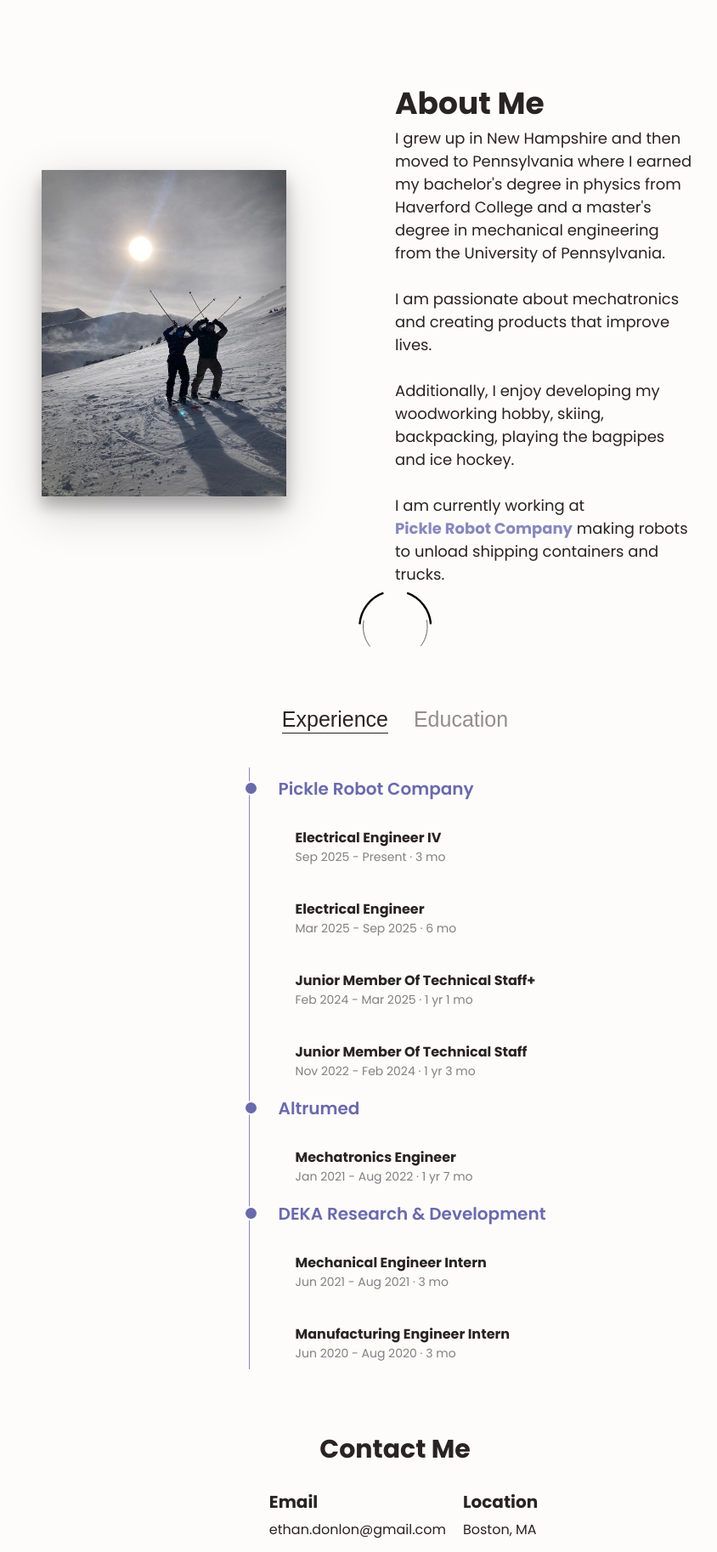
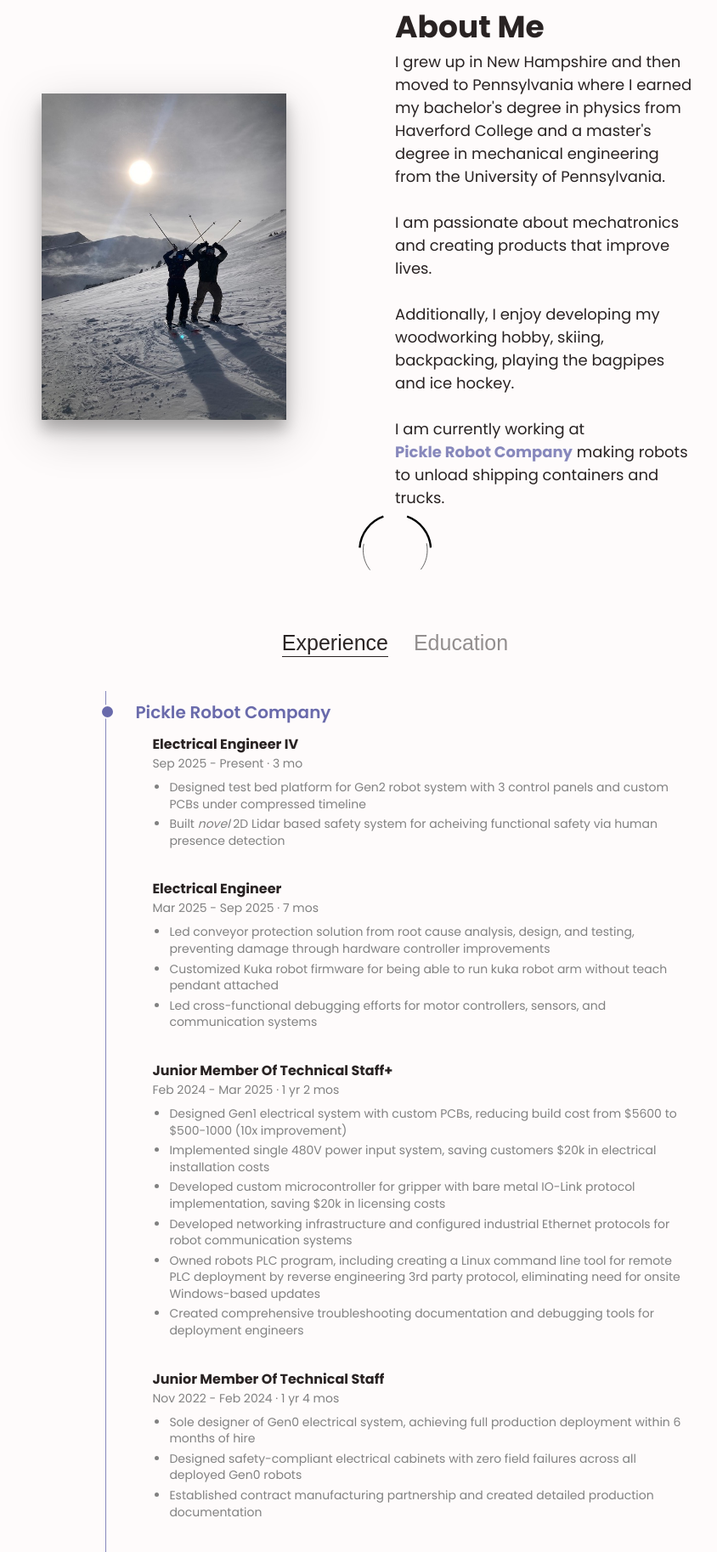
Before and after one commit to elidonner/PersonalWebsite, a Flask app: page /about in a window 1280 px wide. Shown: the part 90-1916 px from the top of the page at 85% size, without its empty margins (175-1019 px from the left). Run offline with Flask 3, Linux system fonts and the light colour scheme; some libraries are stand-ins or nearby versions.

Commit message:
job descriptions and krypto fixes

```diff
--- a/static/css/styles.css
+++ b/static/css/styles.css
@@ -175,6 +175,9 @@ img {
 }
 
 .nav-parent {
+  position: fixed;
+  top: 0;
+  left: 0;
   width: 100%;
   height: var(--header-height);
   z-index: 3;
@@ -433,9 +436,11 @@ img {
 .tab-content {
   padding: 40px 0;
   display: none;
+  width:fit-content;
+  max-width: 60%;
 }
 .tab-content.active {
-  display: block;
+  display: flex;
 }
 .timeline-item {
   margin-bottom: 30px;
@@ -469,12 +474,12 @@ img {
 }
 
 /* Company grouping styles */
-.company-header {
-  margin-bottom: 20px;
+.timeline-header {
+  margin-bottom: 0px;
   position: relative;
   padding: 10px 0 0 40px;
 }
-.company-header::before {
+.timeline-header::before {
   content: "";
   position: absolute;
   height: 13px;
@@ -485,7 +490,7 @@ img {
   border-radius: 50%;
   border: 2px solid var(--background-color);
 }
-.company-name {
+.timeline-title {
   font-size: 20px;
   font-weight: 600;
   color: var(--dark-purple);
@@ -504,7 +509,6 @@ img {
   display: block;
   color: var(--light-gray);
   font-weight: 400;
-  margin: 0 0 8px;
   font-size: 14px;
 }
 .position-item h4 {
@@ -513,6 +517,32 @@ img {
   margin: 0;
   color: var(--default);
 }
+
+.timeline-group {
+  padding-bottom:32px;
+}
+
+/* Job description styles */
+.job-description {
+  flex-direction: column;
+}
+
+.job-description ul {
+  display:flex;
+  flex-direction: column;
+  margin-top:8px;
+  margin-block-end: 0px;
+  padding-left: 20px;
+  list-style-type: disc;
+}
+
+.job-description li {
+  margin-bottom: 4px;
+  font-size: 14px;
+  line-height: 1.4;
+  color: var(--light-gray);
+}
+
 .about-txt .timeline-item h4 span {
   font-weight: 400;
 }
@@ -525,6 +555,7 @@ img {
   flex-direction: column;
   align-items: center;
   justify-content: center;
+  width:90%;
 }
 
 .project {
@@ -1017,6 +1048,10 @@ img {
     width: 100%;
     max-width: 100%;
   }
+
+  .tab-content{
+    max-width: 100%;
+  }
 }
 
 /* Mobile Responsiveness */
@@ -1116,15 +1151,15 @@ img {
   }
 
   /* Company grouping responsive styles */
-  .company-header {
+  .timeline-header {
     padding: 8px 0 0 30px;
   }
-  .company-header::before {
+  .timeline-header::before {
     left: -1px;
     height: 11px;
     width: 11px;
   }
-  .company-name {
+  .timeline-title {
     font-size: 18px;
   }
   .position-item {
@@ -1135,7 +1170,7 @@ img {
     height: 8px;
     width: 8px;
   }
-  .company-group::after {
+  .timeline-group::after {
     left: 20px;
     top: 50px;
     height: calc(100% - 50px);
--- a/static/js/about.js
+++ b/static/js/about.js
@@ -47,5 +47,4 @@ function attachEventListeners(){
       aboutSection.querySelector(target).classList.add("active");
   }
   })
-
 }
--- a/templates/about.html
+++ b/templates/about.html
@@ -52,49 +52,101 @@
   <!-- EXPERIENCE START -->
   <div id="experience" class="tab-content active">
     <div class="timeline column">
-      <div class="company-group column">
-        <div class="company-header timeline-item column">
-          <h3 class="company-name">Pickle Robot Company</h3>
+      <div class="timeline-group column">
+        <div class="timeline-header timeline-item column">
+          <h3 class="timeline-title">Pickle Robot Company</h3>
         </div>
         <div class="position-item column">
           <h4>Electrical Engineer IV</h4>
             <span class="date" id="current-position-date"></span>
+            <div class="job-description">
+              <ul class="description-full">
+                <li>Designed test bed platform for Gen2 robot system with 3 control panels and custom PCBs under compressed timeline</li>
+                <li>Built <i>novel</i> 2D Lidar based safety system for acheiving functional safety via human presence detection</li>
+              </ul>
+            </div>
         </div>
         <div class="position-item column">
           <h4>Electrical Engineer</h4>
-          <span class="date">Mar 2025 - Sep 2025 · 6 mo</span>
+          <span class="date">Mar 2025 - Sep 2025 · 7 mos</span>
+          <div class="job-description">
+            <ul class="description-full">
+              <li>Led conveyor protection solution from root cause analysis, design, and testing, preventing damage through hardware controller improvements</li>
+              <li>Customized Kuka robot firmware for being able to run kuka robot arm without teach pendant attached</li>
+              <li>Led cross-functional debugging efforts for motor controllers, sensors, and communication systems</li>
+            </ul>
+          </div>
         </div>
         <div class="position-item column">
           <h4>Junior Member of Technical Staff+</h4>
-          <span class="date">Feb 2024 - Mar 2025 · 1 yr 1 mo</span>
+          <span class="date">Feb 2024 - Mar 2025 · 1 yr 2 mos</span>
+          <div class="job-description">
+            <ul class="description-full">
+              <li>Designed Gen1 electrical system with custom PCBs, reducing build cost from $5600 to $500-1000 (10x improvement)</li>
+              <li>Implemented single 480V power input system, saving customers $20k in electrical installation costs</li>
+              <li>Developed custom microcontroller for gripper with bare metal IO-Link protocol implementation, saving $20k in licensing costs</li>
+              <li>Developed networking infrastructure and configured industrial Ethernet protocols for robot communication systems</li>
+              <li>Owned robots PLC program, including creating a Linux command line tool for remote PLC deployment by reverse engineering 3rd party protocol, eliminating need for onsite Windows-based updates</li>
+              <li>Created comprehensive troubleshooting documentation and debugging tools for deployment engineers</li>
+            </ul>
+          </div>
         </div>
         <div class="position-item column">
           <h4>Junior Member of Technical Staff</h4>
-          <span class="date">Nov 2022 - Feb 2024 · 1 yr 3 mo</span>
+          <span class="date">Nov 2022 - Feb 2024 · 1 yr 4 mos</span>
+          <div class="job-description">
+            <ul class="description-full">
+              <li>Sole designer of Gen0 electrical system, achieving full production deployment within 6 months of hire</li>
+              <li>Designed safety-compliant electrical cabinets with zero field failures across all deployed Gen0 robots</li>
+              <li>Established contract manufacturing partnership and created detailed production documentation</li>
+            </ul>
+          </div>
         </div>
-      </div>
+        </div>
 
-      <div class="company-group column">
-        <div class="company-header timeline-item column">
-          <h3 class="company-name">Altrumed</h3>
+        <div class="timeline-group column">
+        <div class="timeline-header timeline-item column">
+          <h3 class="timeline-title">Altrumed</h3>
         </div>
         <div class="position-item column">
           <h4>Mechatronics Engineer</h4>
-          <span class="date">Jan 2021 - Aug 2022 · 1 yr 7 mo</span>
+          <span class="date">Jan 2021 - Aug 2022 · 1 yr 8 mos</span>
+          <div class="job-description">
+            <ul class="description-full">
+              <li>Developing only wearable opioid harm prevention device, capable of both sensing and reversing an overdose by auto injecting lifesaving naloxone</li>
+              <li>Designed the electromechanical system, including PCB design and verification, CAD, and embedded software, to sense blood oxygen levels non-invasively from the shoulder</li>
+              <li>Prepare novel medical device for FDA clearance pathways and clinical studies to bring device to market </li>
+              <li>Team awarded Coulter Grant for promising innovation in health care to meet underserved clinical needs</li>
+            </ul>
+          </div>
         </div>
-      </div>
+        </div>
 
-      <div class="company-group column">
-        <div class="company-header timeline-item column">
-          <h3 class="company-name">DEKA Research & Development</h3>
+        <div class="timeline-group column">
+        <div class="timeline-header timeline-item column">
+          <h3 class="timeline-title">DEKA Research & Development</h3>
         </div>
         <div class="position-item column">
           <h4>Mechanical Engineer Intern</h4>
-          <span class="date">Jun 2021 - Aug 2021 · 3 mo</span>
+          <span class="date">Jun 2021 - Aug 2021 · 3 mos</span>
+          <div class="job-description">
+            <ul class="description-full">
+              <li>Completed design changes using free body force analyses and tolerance analyses on integral parts of biomedical device to ensure safety and aid assembly, resulting in projected $100,000 annual savings</li>
+              <li>Created test fixtures and aided test engineers in determining design limits to validate new parts</li>
+              <li>Produced complex three-dimensional statistical tolerance analyses via CETOL</li>
+            </ul>
+          </div>
         </div>
         <div class="position-item column">
           <h4>Manufacturing Engineer Intern</h4>
-          <span class="date">Jun 2020 - Aug 2020 · 3 mo</span>
+          <span class="date">Jun 2020 - Aug 2020 · 3 mos</span>
+          <div class="job-description">
+            <ul class="description-full">
+              <li>Collaborated with team to conceive design changes, assemble, streamline production, and develop operating procedures for biomedical devices.</li>
+              <li>Designed and implemented assembly fixtures using Solidworks to manufacture biomedical devices on large scale and communicated with mechanics to assure manufacturable designs.</li>
+              <li>Conducted force analysis on four body linkages to determine maximum allowable stress on safety mechanism.</li>
+            </ul>
+          </div>
         </div>
       </div>
     </div>
@@ -104,17 +156,26 @@
   <!-- Education START -->
   <div id="education" class="tab-content">
     <div class="timeline column">
-      <div class="timeline-item column">
-        <span class="date">Sept 2020 - May 2022</span>
+      <div class="timeline-group column">
+      <div class="timeline-header timeline-item column">
+        <h3 class="timeline-title">University of Pennsylvania</h3>
+      </div>
+      <div class="position-item column">
         <h4>MSE in Mechanical Engineering</h4>
+        <span class="date">Sept 2020 - May 2022 · 1 yr 9 mos</span>
         <i>Concentration in mechatronics</i>
-        <p>University of Pennsylvania</p>
       </div>
-      <div class="timeline-item column">
-        <span class="date">Sept 2017 - May 2021</span>
+      </div>
+
+      <div class="timeline-group column">
+      <div class="timeline-header timeline-item column">
+        <h3 class="timeline-title">Haverford College</h3>
+      </div>
+      <div class="position-item column">
         <h4>BS in Physics</h4>
+        <span class="date">Sept 2017 - May 2021 · 3 yr 9 mos</span>
         <i>Minor in German</i>
-        <p>Haverford College</p>
+      </div>
       </div>
     </div>
   </div>
--- a/templates/index.html
+++ b/templates/index.html
@@ -100,7 +100,7 @@
   <div class="other-project-container-row">
     {{ otherproject('krypto', 'Krypto', '/static/images/Krypto/krypto.png', 'krypto_cards', 'Math... but fun :)') }}
     {{ otherproject('deka', 'Deka', '/static/images/Deka/Luke-Arm.jpg', 'deka', 'Developing a class III medical device for FDA clearance.') }}
-    {{ otherproject('toyota', 'Toyota Hacking', '/static/images/Toyota/toyota_can.jpg', 'toyota_can', 'Corolla forever <3') }}
+    <!-- {{ otherproject('toyota', 'Toyota Hacking', '/static/images/Toyota/toyota_can.jpg', 'toyota_can', 'Corolla forever <3') }} -->
   </div>
   <!-- If you want another row of projects -->
   <!-- <div class="other-project-container-row">
```
Also changed, not shown: static/css/krypto.css (+19 -14 lines), templates/projects/deka.html (+10 -2 lines), templates/projects/dove.html (+34 -10 lines), templates/projects/pickle.html (+7 -2 lines).
